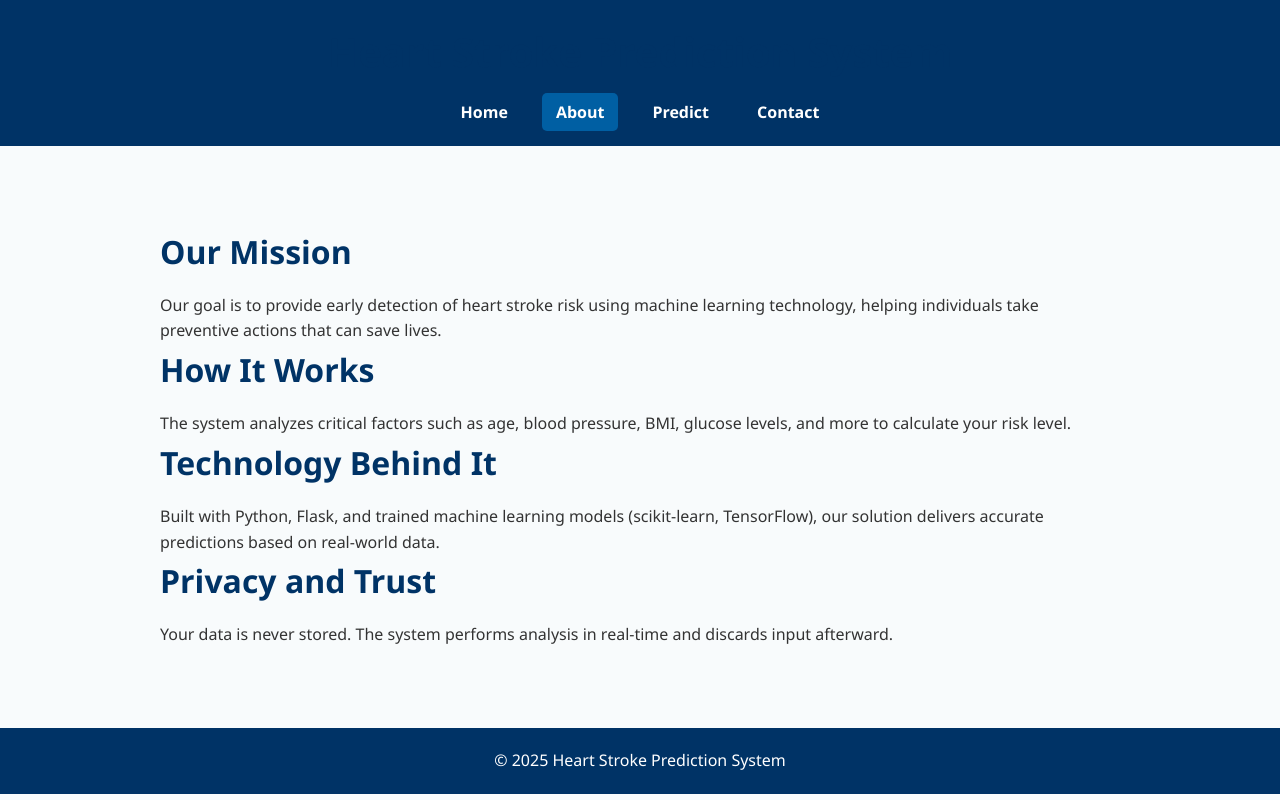
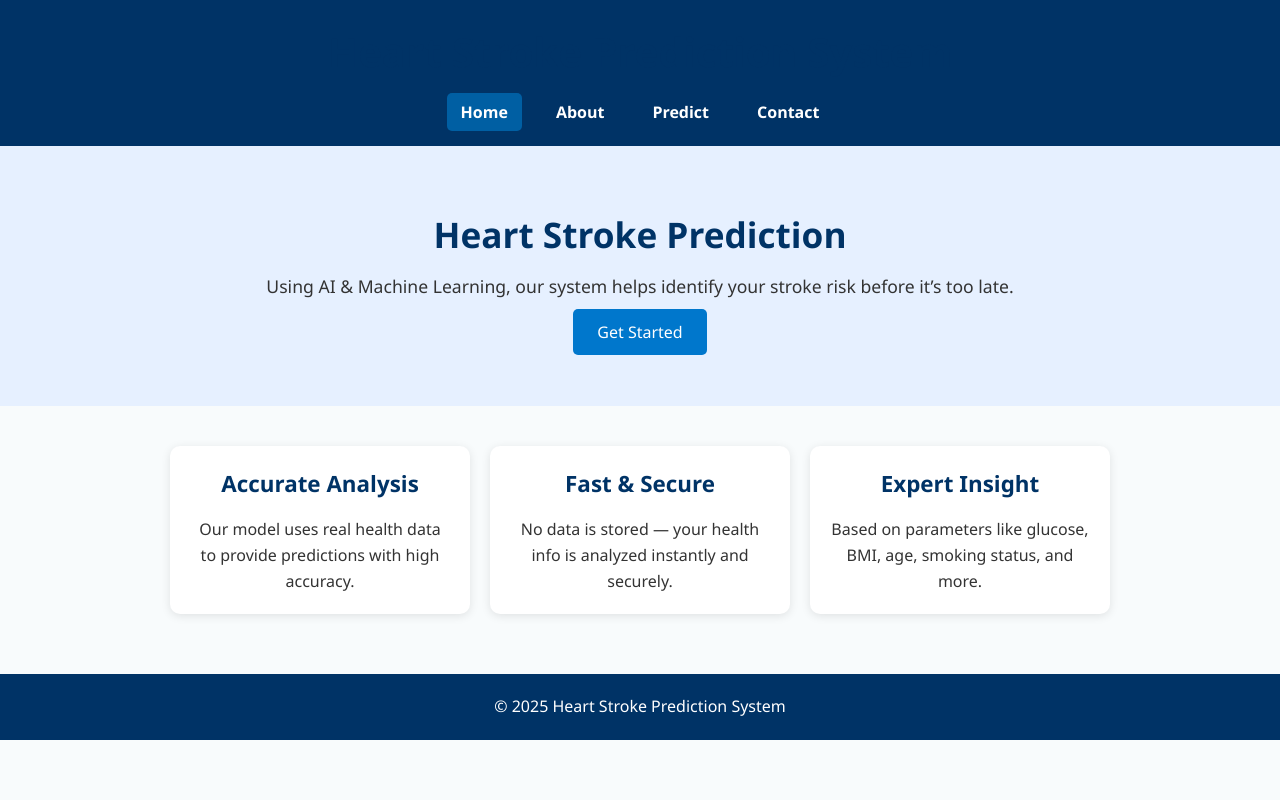
Before and after one commit to sparsha-lab/stroke-prediction, a Flask app: page /about in a window 1280 px wide. Run offline with Flask 3, Linux system fonts and the light colour scheme; parts of the project's set-up code (start-up, migrations or seed data) failed here and were passed over.

Commit message:
Update about.html

```diff
--- a/templates/about.html
+++ b/templates/about.html
@@ -2,48 +2,54 @@
 <html lang="en">
 <head>
     <meta charset="UTF-8" />
-    <meta name="viewport" content="width=device-width, initial-scale=1.0" />
-    <title>About - Heart Stroke Prediction</title>
+    <meta name="viewport" content="width=device-width, initial-scale=1.0"/>
+    <title>Home - Heart Stroke Prediction</title>
     <link rel="stylesheet" href="{{ url_for('static', filename='style.css') }}">
 </head>
 <body>
+
 <header>
     <h1>Heart Stroke Prediction System</h1>
     <nav>
         <ul>
-                <li><a href="/">Home</a></li>
-                <li><a href="/about" class="active">About</a></li>
+            <li><a href="/" class="active">Home</a></li>
+            <li><a href="/about">About</a></li>
             <li><a href="/predict">Predict</a></li>
             <li><a href="/contact">Contact</a></li>
         </ul>
     </nav>
 </header>
 
-    <section class="main">
-        <h2>Our Mission</h2>
-        <p>
-            Our goal is to provide early detection of heart stroke risk using machine learning technology,
-            helping individuals take preventive actions that can save lives.
-        </p>
+<section class="hero">
+    <div class="hero-content">
+        <div class="hero-text">
+            <h2>Heart Stroke Prediction</h2>
+            <p>Using AI & Machine Learning, our system helps identify your stroke risk before it’s too late.</p>
+        </div>
+        <div class="hero-action">
+            <a href="/predict" class="btn">Get Started</a>
+        </div>
+    </div>
+</section>
 
-        <h2>How It Works</h2>
-        <p>
-            The system analyzes critical factors such as age, blood pressure, BMI, glucose levels, and more to calculate your risk level.
-        </p>
-
-        <h2>Technology Behind It</h2>
-        <p>
-            Built with Python, Flask, and trained machine learning models (scikit-learn, TensorFlow), our solution delivers accurate predictions based on real-world data.
-        </p>
-
-        <h2>Privacy and Trust</h2>
-        <p>
-            Your data is never stored. The system performs analysis in real-time and discards input afterward.
-        </p>
+<section class="features">
+    <div class="feature">
+        <h3>Accurate Analysis</h3>
+        <p>Our model uses real health data to provide predictions with high accuracy.</p>
+    </div>
+    <div class="feature">
+        <h3>Fast & Secure</h3>
+        <p>No data is stored — your health info is analyzed instantly and securely.</p>
+    </div>
+    <div class="feature">
+        <h3>Expert Insight</h3>
+        <p>Based on parameters like glucose, BMI, age, smoking status, and more.</p>
+    </div>
 </section>
 
 <footer>
     <p>&copy; 2025 Heart Stroke Prediction System</p>
 </footer>
+
 </body>
 </html>
```
Lines whose indentation alone changed are shown as unchanged.
